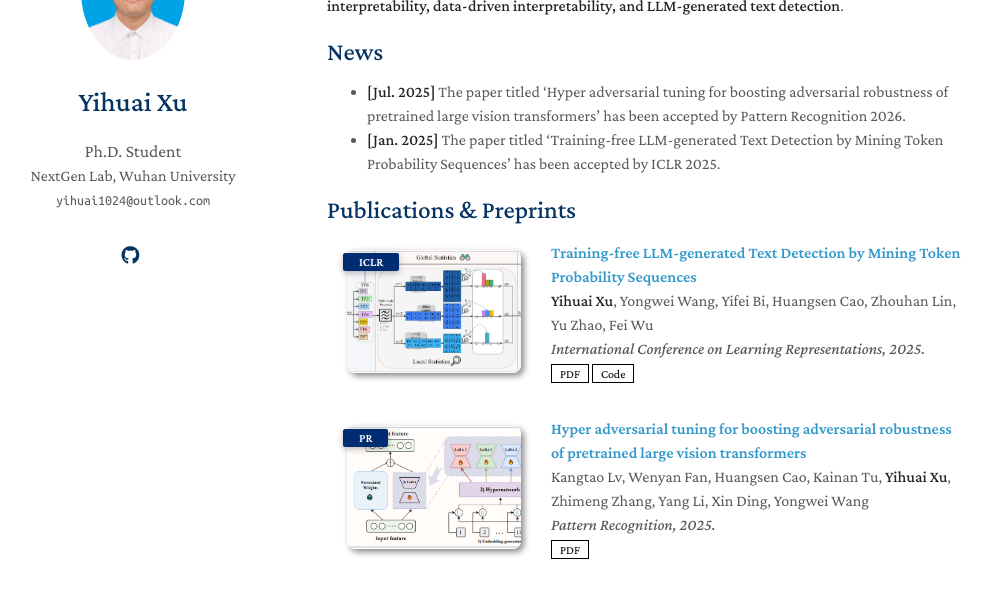
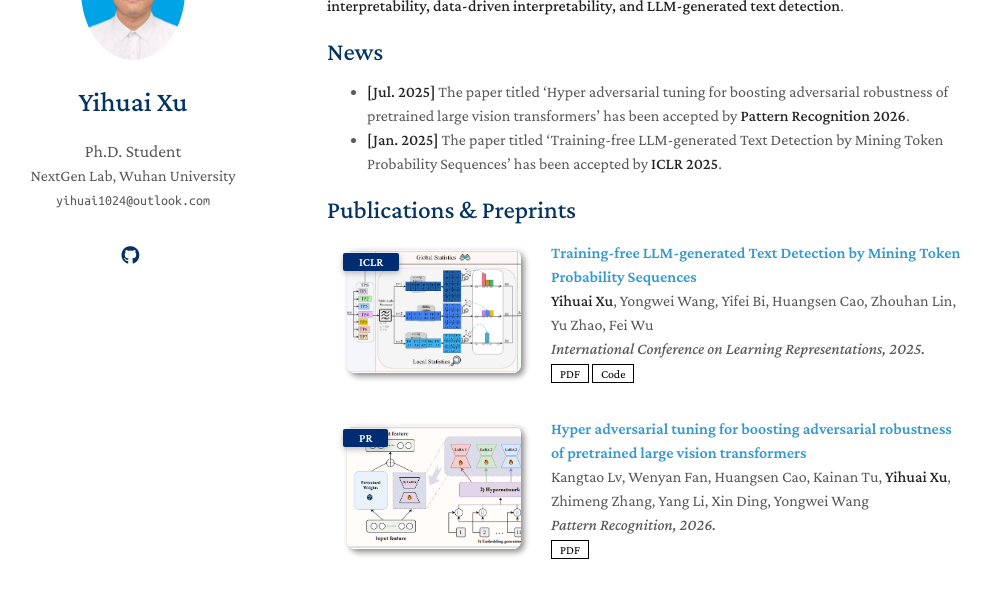
Before and after one commit to Yihuai-Xu/Yihuai-Xu.github.io, a Jekyll site: the page built from index.md, in a window 1280 px wide and 1298 px high. Shown: the part 163-779 px from the top of the window, without its empty margins (143-1146 px from the left). Built offline with Jekyll 4.4.1, drawn with Linux system fonts in a browser that asks for light colours; a style sheet for code colours, icons or effects is not loaded; our own code applies the rules of GitHub Pages for plain Markdown files.

Commit message:
update news

```diff
--- a/_data/publications.yml
+++ b/_data/publications.yml
@@ -11,7 +11,7 @@ main:
   - title: "Hyper adversarial tuning for boosting adversarial robustness of pretrained large vision transformers"
     authors: Kangtao Lv, Wenyan Fan, Huangsen Cao, Kainan Tu, <strong>Yihuai Xu</strong>, Zhimeng Zhang, Yang Li, Xin Ding, Yongwei Wang
     conference_short: PR
-    conference: Pattern Recognition, 2025.
+    conference: Pattern Recognition, 2026.
     pdf: https://www.sciencedirect.com/science/article/abs/pii/S0031320325008180
     # code: https://github.com/TrustMedia-zju/Lastde_Detector
     image: ./assets/img/HyperAT.png
--- a/index.md
+++ b/index.md
@@ -9,8 +9,8 @@ I am a Ph.D. student in [School of Artificial Intelligence](https://sai.whu.edu.
 
 ## News
 
-- **[Jul. 2025]** The paper titled 'Hyper adversarial tuning for boosting adversarial robustness of pretrained large vision transformers' has been accepted by Pattern Recognition 2026.
-- **[Jan. 2025]** The paper titled 'Training-free LLM-generated Text Detection by Mining Token Probability Sequences' has been accepted by ICLR 2025.
+- **[Jul. 2025]** The paper titled 'Hyper adversarial tuning for boosting adversarial robustness of pretrained large vision transformers' has been accepted by **Pattern Recognition 2026**.
+- **[Jan. 2025]** The paper titled 'Training-free LLM-generated Text Detection by Mining Token Probability Sequences' has been accepted by **ICLR 2025**.
 
 
 {% include_relative _includes/publications.md %}
```
